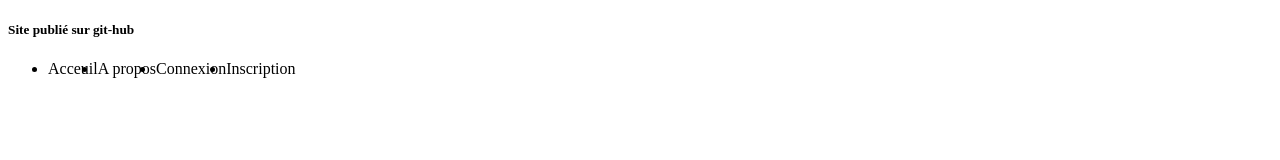
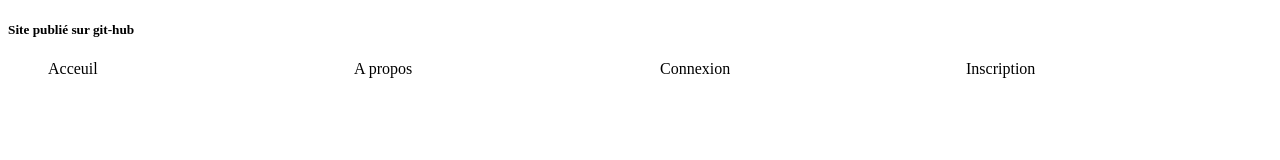
Before and after one commit to rafanomezantsoarivelo/git-mandresy, a plain HTML site: page index.html in a window 1280 px wide. Drawn offline with Linux system fonts and the light colour scheme.

Commit message:
Update index.html

```diff
--- a/index.html
+++ b/index.html
@@ -5,10 +5,19 @@
     <meta http-equiv="X-UA-Compatible" content="IE=edge">
     <meta name="viewport" content="width=device-width, initial-scale=1.0">
     <title>Test git </title>
+     <style>
+        ul{
+            display: flex;
+        }
+        ul li{
+            list-style-type: none;
+            width: 500px;
+        }
+    </style>
 </head>
 <body>
     <h5>Site publié sur git-hub</h5>
-     <ul style="text-decoration: none; display: flex;"   >
+     <ul >
         <li>Acceuil</li>
         <li>A propos</li>
         <li>Connexion </li>
```
